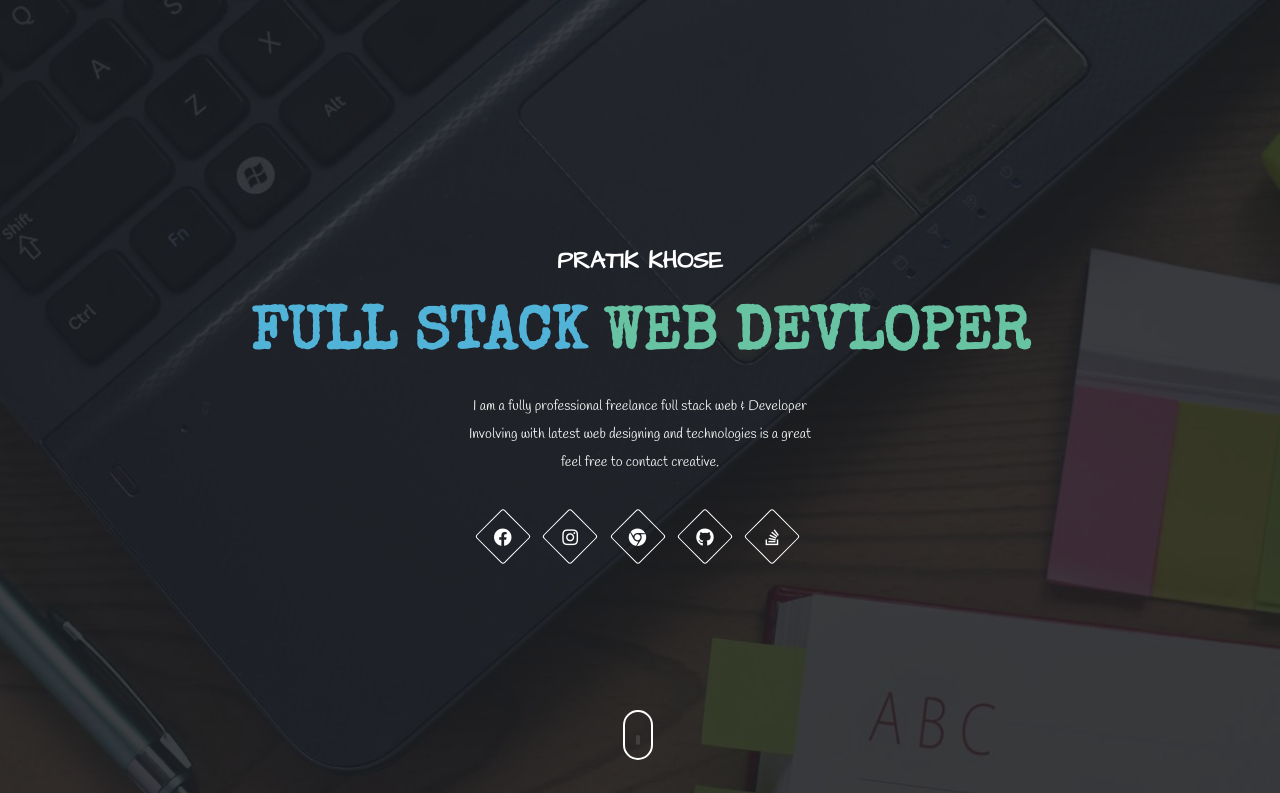
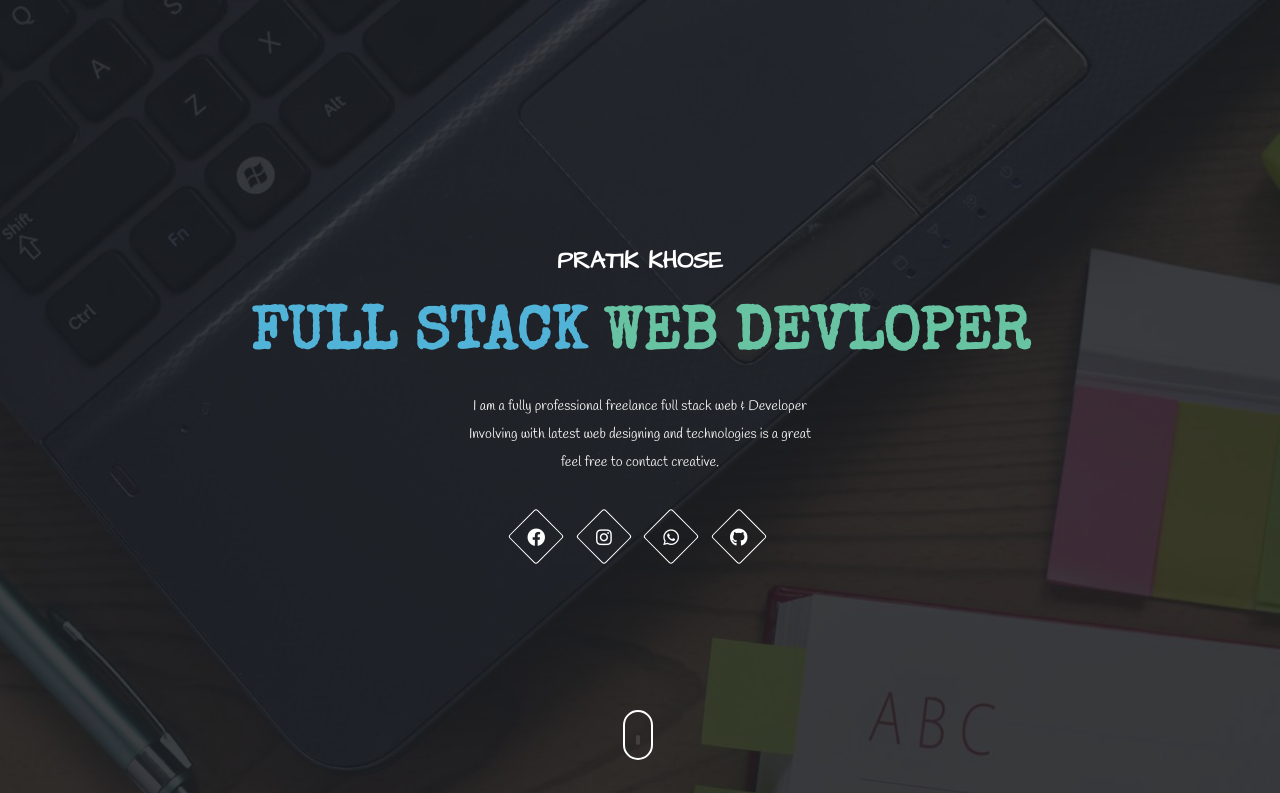
Before and after one commit to pratikkhose/pratikkhose.github.io, a plain HTML site: page index.html in a window 1280 px wide. Shown: the top 793 px of the page. Drawn offline with nearby package versions, Linux system fonts and the light colour scheme.

Commit message:
Update index.html

```diff
--- a/index.html
+++ b/index.html
@@ -59,11 +59,10 @@
 
       <div class="social-icons">
         <ul class="list-inline">
-          <li><a href="https://www.facebook.com/mominjahid313"><i class="fab fa-facebook"></i></a></li>
-          <li><a href="https://www.instagram.com/mominjahid"><i class="fab fa-instagram"></i></a></li>
-          <li><a href="https://www.sololearn.com/Profile/5919898"><i class="fab fa-chrome"></i></a></li>
-          <li><a href="https://github.com/jahidmomin"><i class="fab fa-github"></i></a></li>
-          <li><a href="https://stackoverflow.com/cv/jahidmomin"><i class="fab fa-stack-overflow"></i></a></li>
+          <li><a href="https://www.facebook.com/pratik.khose.7"><i class="fab fa-facebook"></i></a></li>
+          <li><a href="https://www.instagram.com/pratik_khose/"><i class="fab fa-instagram"></i></a></li>
+          <li><a href="https://wa.me/919921407353"><i class="fab fa-whatsapp"></i></a></li>
+          <li><a href="https://github.com/pratikkhose"><i class="fab fa-github"></i></a></li>
         </ul>
       </div> <!-- /.social-icons -->
 		</div>
```
